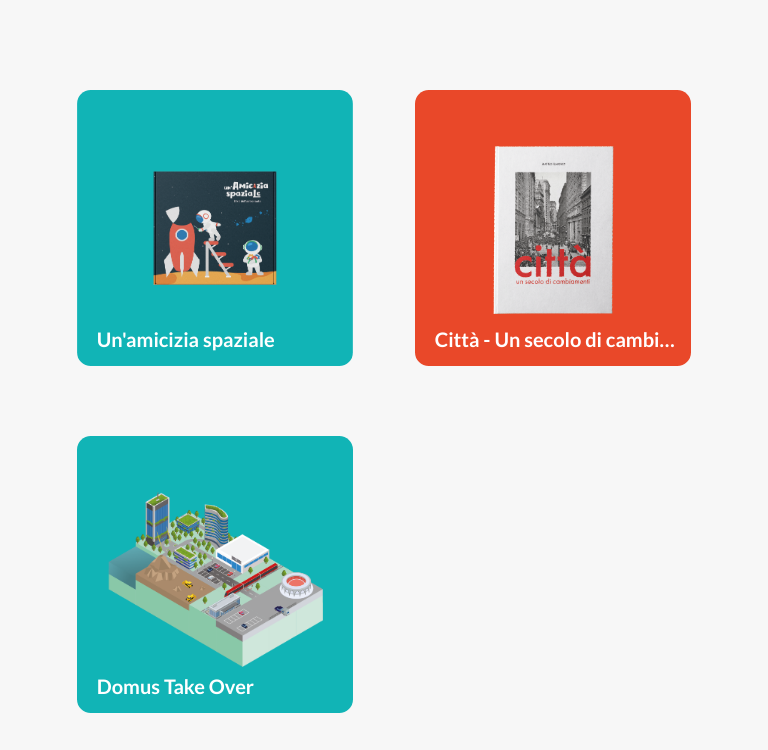
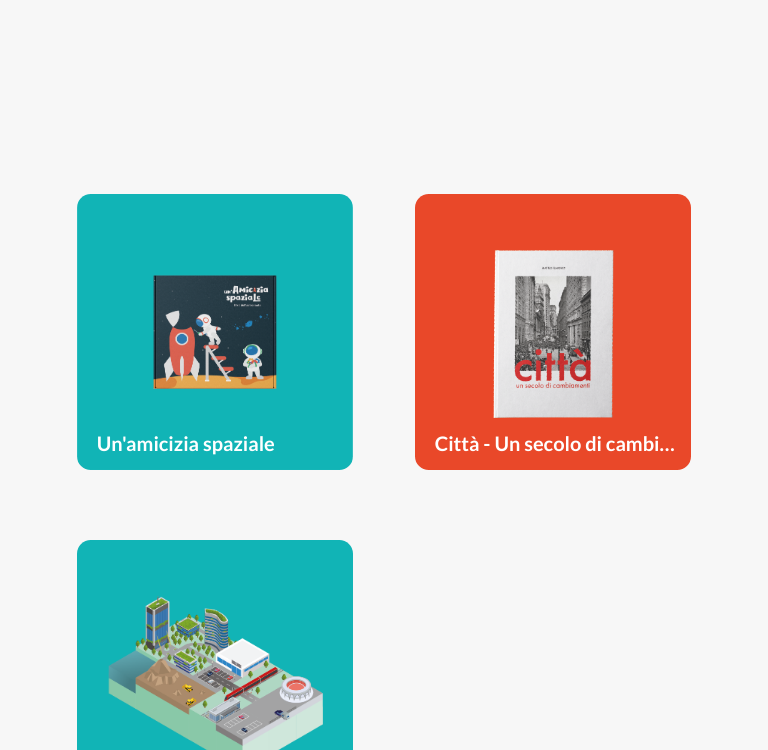
Before and after one commit to matteoflaminio/matteoflaminio.github.io, a plain HTML site: page index.html in a window 768 px wide. Shown: the part 550-1300 px from the top of the page. Drawn offline with Linux system fonts and the light colour scheme.

Commit message:
Update stile.css

```diff
--- a/stile.css
+++ b/stile.css
@@ -96,7 +96,7 @@ white-space: normal;
   align-items: center;
 }
 	p{width: 90%}
-	.box{width: 100%; display: flex; flex-wrap: wrap; margin-top: 100px; justify-content: space-between; }
+	.box{width: 100%; display: flex; flex-wrap: wrap; margin-top: 50%; justify-content: space-between; position: absolute}
 .box1{ width: 45%; margin-bottom:70px; height: 0;
   overflow: hidden;
   padding-top: 45%;
```
